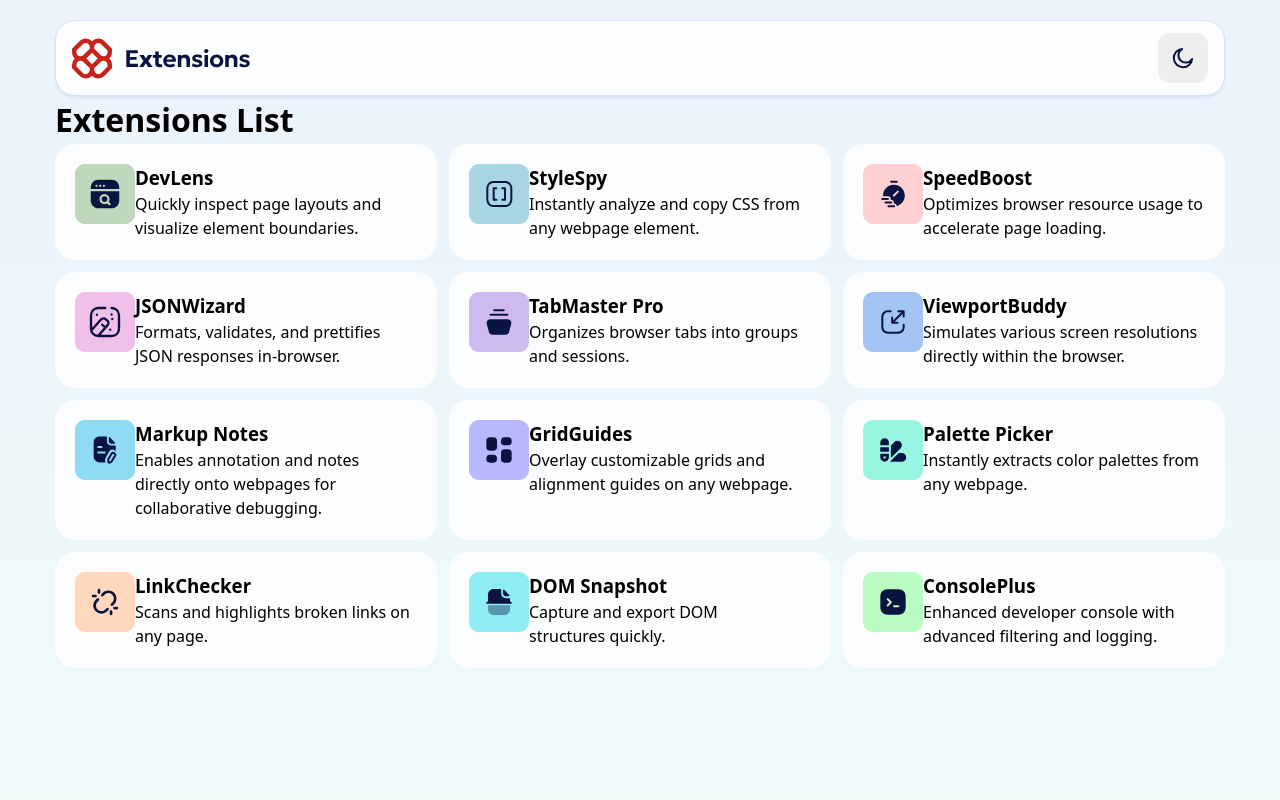
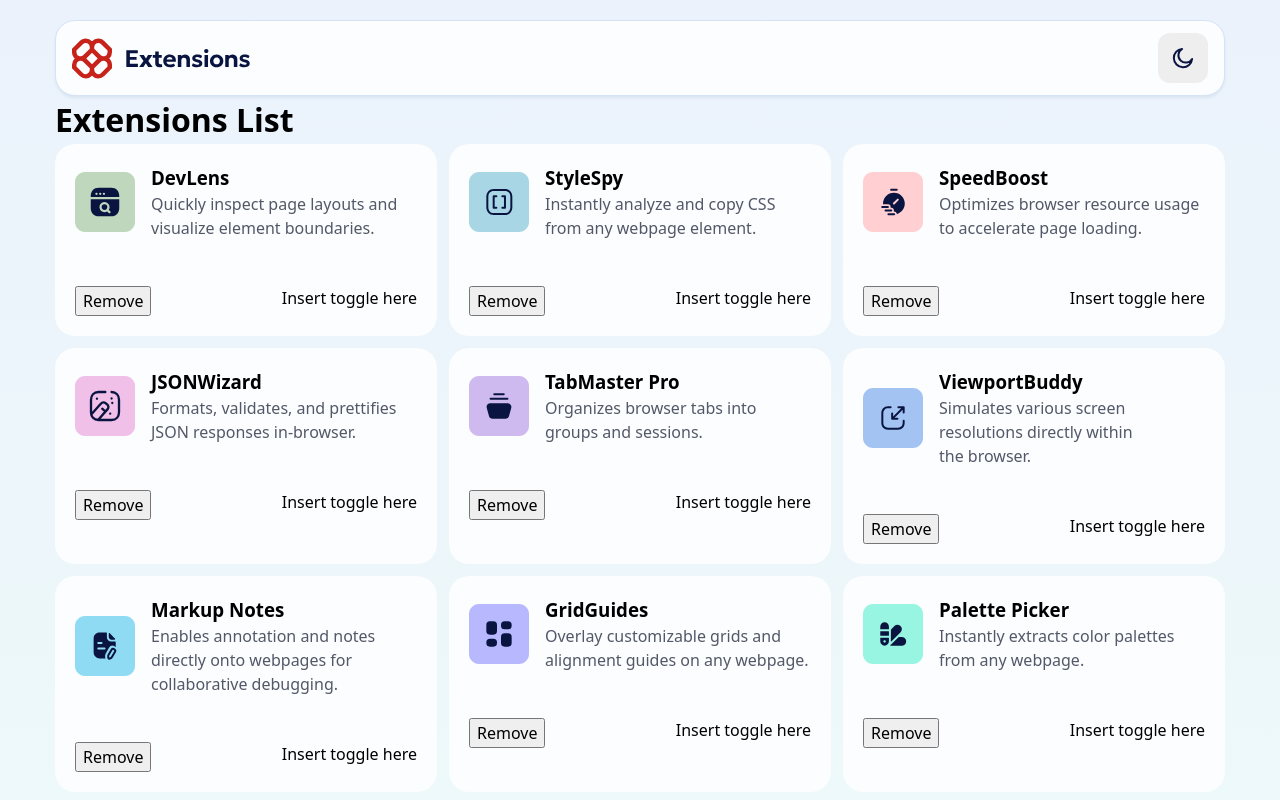
Before and after one commit to zowieerickson/browser-extension-manager, a React (Vite) app: page / in a window 1280 px wide. Shown: the top 800 px of the page. Built offline with nearby package versions, Linux system fonts and the light colour scheme.

Commit message:
Add card settings UI

```diff
--- a/src/components/ExtensionCard.jsx
+++ b/src/components/ExtensionCard.jsx
@@ -14,7 +14,8 @@ export default function ExtensionCard() {
                 </div>
             </div>
             <div className='card-settings'>
-
+                <button className='btn-remove'>Remove</button>
+                <p>Insert toggle here</p>
             </div>
         </article>
     )
--- a/src/styles/ExtensionCard.css
+++ b/src/styles/ExtensionCard.css
@@ -13,9 +13,19 @@
 
 .card-info {
     display: flex;
-    align-items: flex-start;
 }
 
-.card-copy {
+.card-info img {
+    align-items: flex-start;
+    margin-right: 16px;
+}
 
+.card-info p {
+    color: #535868;
 }
+
+.card-settings {
+    display: flex;
+    justify-content: space-between;
+    margin-top: 46px;
+}
```
